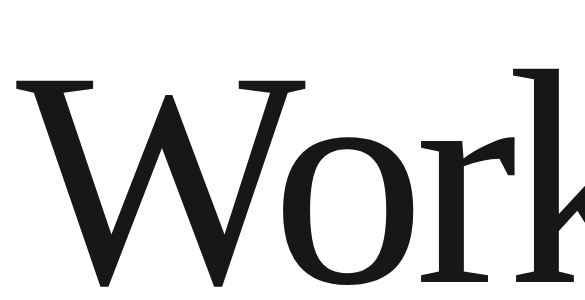
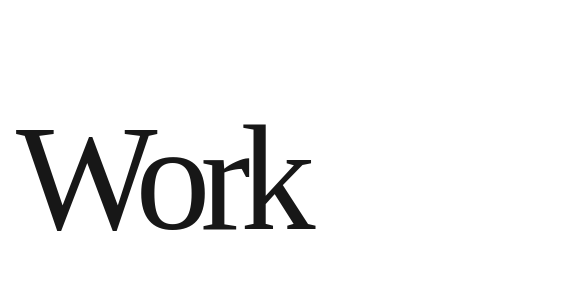
Before and after one commit to Rakibulislamsarkar/Personal-Portfolio, a Next.js app: page / in a window 390 px wide. Shown: the part 1294-1594 px from the top of the page, 585 px wide, since content can reach past the window. Built offline with nearby package versions, Linux system fonts and the light colour scheme.

Commit message:
Completely Responsive

```diff
--- a/src/app/page.tsx
+++ b/src/app/page.tsx
@@ -123,7 +123,7 @@ const Marquee = () => {
             {["Creative", "Frontend", "Designer"].map((word) => (
               <h1
                 key={word}
-                className="relative -translate-y-10 text-[450px] font-[degularLight] leading-300 mx-16 scale-50 sm:scale-75 md:scale-90 lg:scale-100 tracking-[-20px]"
+                className="relative -translate-y-10 text-[15rem] lg:text-[250px] font-[degularLight] leading-300 mx-16  tracking-[-20px]"
               >
                 {word}
               </h1>
@@ -187,7 +187,7 @@ const SectionIntro = () => {
 const SectionWork = () => {
   return (
     <div className="w-full min-h-[50vh] ">
-      <h1 className="text-[307.2px] font-[degularLight] tracking-[-10px] leading-[245.76px] px-4">
+      <h1 className="text-[150px] lg:text-[307.2px] font-[degularLight] tracking-[-10px] leading-[245.76px] px-4">
         Work
       </h1>
       <HorizontalScrollCarousel />
@@ -196,6 +196,22 @@ const SectionWork = () => {
 };
 
 // Horizontal Scroll Carousel Component
+function useMediaQuery(query: string) {
+  const [matches, setMatches] = useState(false);
+
+  useEffect(() => {
+    const media = window.matchMedia(query);
+    if (media.matches !== matches) {
+      setMatches(media.matches);
+    }
+    const listener = () => setMatches(media.matches);
+    media.addListener(listener);
+    return () => media.removeListener(listener);
+  }, [matches, query]);
+
+  return matches;
+}
+
 const HorizontalScrollCarousel: React.FC = () => {
   const targetRef = useRef<HTMLElement | null>(null);
   const { scrollYProgress } = useScroll({
@@ -203,13 +219,14 @@ const HorizontalScrollCarousel: React.FC = () => {
   });
 
   const x = useTransform(scrollYProgress, [0, 1], ["1%", "-55%"]);
+  const isDesktop = useMediaQuery("(min-width: 768px)");
 
   return (
-    <section ref={targetRef} className="relative h-[300vh] md:h-[300vh]">
-      <div className="sticky top-0 flex h-screen items-center overflow-hidden">
+    <section ref={targetRef} className="relative h-auto md:h-[300vh]">
+      <div className="md:sticky md:top-0 flex flex-col md:flex-row md:h-screen items-center overflow-x-hidden">
         <motion.div
-          style={{ x }}
-          className="flex flex-col md:flex-row gap-4 px-4 md:px-0"
+          style={{ x: isDesktop ? x : "none" }}
+          className="flex flex-col md:flex-row gap-4 px-4 md:px-0 w-full md:w-auto"
         >
           {cards.map((card) => (
             <Card card={card} key={card.id} />
@@ -225,7 +242,7 @@ const Card: React.FC<CardProps> = ({ card }) => {
   return (
     <div
       key={card.id}
-      className="group relative h-[500px] md:h-[650px] w-full md:w-[812px] overflow-hidden flex flex-col rounded-3xl mb-8 md:mb-0"
+      className="group relative h-[750px] md:h-[650px] w-full md:w-[812px] overflow-hidden flex flex-col rounded-3xl "
     >
       <ImageContainer url={card.url} />
       <TextContainer title={card.title} />
@@ -242,7 +259,7 @@ const ImageContainer: React.FC<{ url: string }> = ({ url }) => {
         backgroundSize: "cover",
         backgroundPosition: "center",
       }}
-      className="w-full h-[70%] md:h-[75%] object-cover rounded-t-3xl"
+      className="w-full h-[100%] md:h-[75%] object-cover rounded-3xl"
     />
   );
 };
@@ -250,8 +267,8 @@ const ImageContainer: React.FC<{ url: string }> = ({ url }) => {
 // Text Container Component
 const TextContainer: React.FC<{ title: string }> = ({ title }) => {
   return (
-    <div className="h-[30%] md:h-[25%] w-full flex items-center p-4 md:p-6">
-      <p className="text-3xl md:text-5xl font-[branch] max-w-full md:max-w-[90%]">
+    <div className="h-[30%] md:h-[25%] w-full flex mt-4">
+      <p className="text-4xl md:text-5xl font-[branch] max-w-full md:max-w-[90%] leading-8">
         {title}
       </p>
     </div>
@@ -261,10 +278,15 @@ const TextContainer: React.FC<{ title: string }> = ({ title }) => {
 // About Wrapper Component
 const AboutWrapper = () => {
   return (
-    <section className="about-wrapper h-auto sm:h-screen flex items-center mt-20">
-      <div className="about-container flex flex-col sm:flex-row px-4 gap-3  w-full">
+    <section className="about-wrapper min-h-screen flex items-center mt-20">
+      <div className="about-container flex flex-col lg:flex-row gap-3 w-full px-4 md:px-6">
+      <div className="flex lg:hidden">
+          <h1 className="text-[150px] font-[degularLight] tracking-[-10px] leading-[245.76px] px-4">
+            About
+          </h1>
+        </div>
         {/* Left Profile Section */}
-        <div className="left-profile flex-1 flex items-center justify-center rounded-[12px] overflow-hidden h-screen">
+        <div className="left-profile flex-1 flex items-center justify-center rounded-[12px] overflow-hidden h-auto lg:h-screen">
           <Image
             src="/profile.jpg"
             alt="product preview"
@@ -276,11 +298,11 @@ const AboutWrapper = () => {
         </div>
 
         {/* Right About Section */}
-        <div className="right-about flex-1 px-6 md:px-10 py-6 sm:py-10 text-gray-800 flex flex-col justify-between gap-11 bg-white rounded-[12px] h-auto sm:h-screen">
-          <h1 className="text-4xl md:text-6xl lg:text-9xl font-bold font-[degularRegular] leading-[50px] sm:leading-[70px] lg:leading-[107.52px]">
+        <div className="right-about flex-1 px-6 md:px-10 py-6 md:py-10 text-gray-800 flex flex-col justify-between gap-6 sm:gap-8 lg:gap-6 xl:gap-8 bg-white rounded-[12px] h-auto lg:h-screen overflow-y-auto">
+          <h1 className="text-4xl md:text-5xl lg:text-6xl xl:text-9xl font-bold font-[degularRegular] leading-[50px] md:leading-[60px] lg:leading-[70px] xl:leading-[107.52px]">
             Hello there, I&apos;m Rakibul
           </h1>
-          <div className="font-[degularLight] flex flex-col text-base sm:text-2xl lg:text-2xl leading-[20px] md:leading-[30px] lg:leading-[30px] tracking-[-0.2px] sm:tracking-[-0.5px]">
+          <div className="font-[degularLight] flex flex-col gap-4 text-base md:text-lg lg:text-xl xl:text-2xl leading-[20px] md:leading-[24px] lg:leading-[28px] xl:leading-[30px] tracking-[-0.2px] md:tracking-[-0.5px]">
             <p>
               I design bespoke brand identities and websites that fit each
               company like a well-tailored suit, ensuring your brand stands out
@@ -351,7 +373,7 @@ const ServiceMarquee = () => {
         </div>
       </div>
       <div className="card-wrapper min-h-screen flex items-center p-8">
-        <div className="card-container flex flex-col  w-full gap-8 mb-20">
+        <div className="card-container flex flex-col w-full gap-8 mb-20">
           {/* Top Cards */}
           <div className="top-card flex flex-col sm:flex-row w-full gap-4 justify-between">
             <div className="card-1 flex-1 h-auto sm:h-[437px] rounded-lg shadow-md relative overflow-hidden">
@@ -364,10 +386,10 @@ const ServiceMarquee = () => {
                 className="object-cover w-full h-full opacity-20"
               />
               <div className="absolute top-0 left-0 right-0 bottom-0 flex flex-col justify-between items-center p-4 bg-opacity-50">
-                <h1 className="font-[degularRegular] text-[15vw] lg:text-[92.16px] font-bold leading-[0.8] tracking-[-3px]">
+                <h1 className="font-[degularRegular] text-[15vw] sm:text-[10vw] md:text-[8vw] lg:text-[92.16px] font-bold leading-[0.8] tracking-[-3px]">
                   Digital First Branding
                 </h1>
-                <p className="text-[4vw] sm:text-[24.576px] tracking-[0.2px] font-[degularLight] leading-[1.2]">
+                <p className="text-[4vw] sm:text-[5vw] md:text-[4.5vw] lg:text-[24.576px] tracking-[0.2px] font-[degularLight] leading-[1.2]">
                   I specialize in creating digital-first branding that captures
                   your brand's essence and connects with your audience across
                   all platforms. From logos to social media graphics, I design
@@ -386,10 +408,10 @@ const ServiceMarquee = () => {
                 className="object-cover w-full h-full opacity-20"
               />
               <div className="absolute top-0 left-0 right-0 bottom-0 flex flex-col justify-between items-center p-4 bg-opacity-50">
-                <h1 className="font-[degularRegular] text-[15vw] lg:text-[92.16px] font-bold leading-[0.8] tracking-[-px]">
+                <h1 className="font-[degularRegular] text-[15vw] sm:text-[10vw] md:text-[8vw] lg:text-[92.16px] font-bold leading-[0.8] tracking-[-px]">
                   Web Design & Development
                 </h1>
-                <p className="text-[4vw] sm:text-[24.576px] tracking-[0.2px] font-[degularLight] leading-[1.2]">
+                <p className="text-[4vw] sm:text-[5vw] md:text-[4.5vw] lg:text-[24.576px] tracking-[0.2px] font-[degularLight] leading-[1.2]">
                   I design and develop user-friendly websites that blend
                   aesthetics with functionality. Each site is tailored to meet
                   your specific needs, with responsive layouts and intuitive
@@ -413,10 +435,10 @@ const ServiceMarquee = () => {
                 className="object-cover w-full h-full opacity-20"
               />
               <div className="absolute top-0 left-0 right-0 bottom-0 flex flex-col justify-between items-center p-4 bg-opacity-50 w-full sm:w-1/2">
-                <h1 className="font-[degularRegular] text-[15vw] lg:text-[92.16px] font-bold leading-[0.8] tracking-[-px]">
+                <h1 className="font-[degularRegular] text-[15vw] sm:text-[10vw] md:text-[8vw] lg:text-[92.16px] font-bold leading-[0.8] tracking-[-px]">
                   Bespoke Design Experiences
                 </h1>
-                <p className="text-[4vw] sm:text-[24.576px] tracking-[0.2px] font-[degularLight] leading-[1.2]">
+                <p className="text-[4vw] sm:text-[5vw] md:text-[4.5vw] lg:text-[24.576px] tracking-[0.2px] font-[degularLight] leading-[1.2]">
                   Every brand has a unique story, and I craft bespoke design
                   experiences that reflect your distinct identity. From custom
                   illustrations to tailored visual elements, I bring your vision
```
